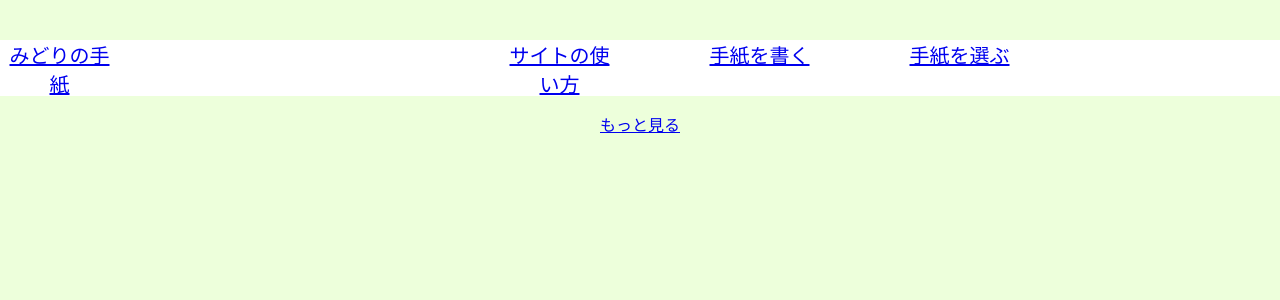
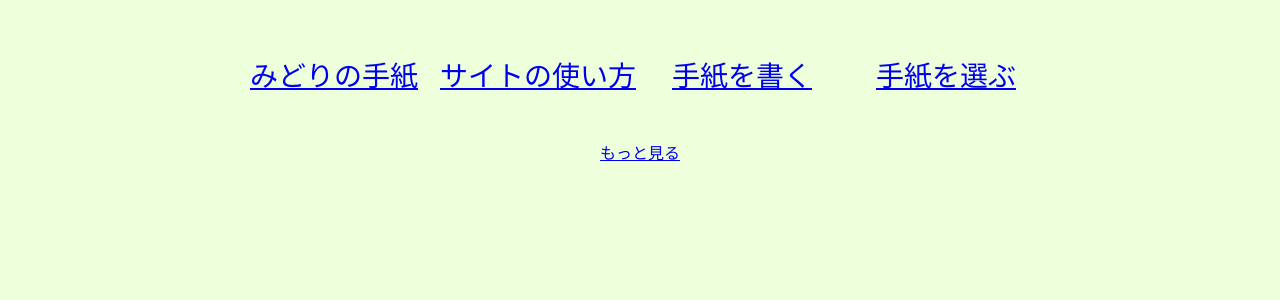
Before and after one commit to juiy721/Media_Exhibition, a PHP site: page /choose.html in a window 1280 px wide; the page is wider, and only the part inside the window is pictured. Shown: the top 300 px of that part. Run offline with PHP 8.4, Linux system fonts and the light colour scheme.

Commit message:
XDの画面に近付けました。

```diff
--- a/midori-no-tegami/home.css
+++ b/midori-no-tegami/home.css
@@ -2,43 +2,54 @@ html, body{
     background-color: #EDFFDB;
     text-align: center;
     margin: 0;
-    header: 0;
     color: #707070;
+}
+
+p{
+  font-size: 25px;
 }
 .dbg-Border {
   box-shadow: rgb(0, 0, 0) 0 0 0 1px inset;
   background-color: rgba(204, 204, 204, 0.025);
 }
 
-.dbg-Border * {
-  box-shadow: rgb(0, 0, 0) 0 0 0 1px inset;
-  background-color: rgba(204, 204, 204, 0.025);
+.header {
+  background-color: white;
+  display: flex;
+  justify-content: space-around;
+}
+
+.header-Heading {
+  width: 350px;
+  height: 70px;
 }
 
 ul.foo {
-  display: grid;
-  grid-template-columns: 500px 200px 200px 200px;
-}
-
-ul.foo {
-    width: 1333px;
+    justify-content: space-around;
     padding: 0;
-    background-color: white;
     height: 56px;
+    margin-top:30px;
+    margin-bottom:30px;
   }
 
 ul.foo li {
-    width:119px;
+    width: 200px;
     display: inline-block;
-    font-size: 20px;
+    font-size: 28px;
   }
 
 .midori {
-    width: 100%;
+    /* width: 100%; */
     height: 100%;
    }
 
-img {
+.img_ipad {
     width: 100%;
     height: 100%;
   }
+
+  .start {
+    width: 30%;
+    height: 30%;
+    margin: 20px 0px 30px 0px;
+  }
```
Also changed, not shown: midori-no-tegami/home.html (+21 -10 lines).
